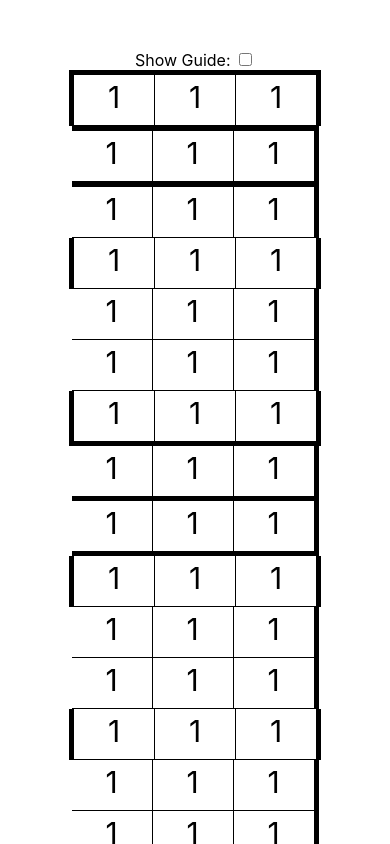
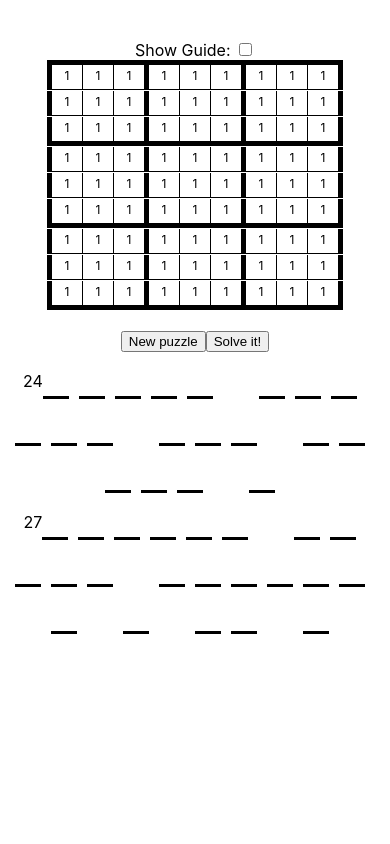
Before and after one commit to RohitTalwalkar/sanskrit-sudoku, a React (Create React App) app: page / in a window 390 px wide. Shown: the top 844 px of the page. Built offline with nearby package versions, Linux system fonts and the light colour scheme.

Commit message:
Fix negative bug mobile styles (#14)
* fix negative number issue

* make font size smaller

* mobile style

* another pass at fixing the styles, should look much better now

* fix increment

---------

Co-authored-by: Rohit Talwalkar <rohittalwalkar@gmail.com>

```diff
--- a/src/App.css
+++ b/src/App.css
@@ -1,6 +1,14 @@
 .App {
   text-align: center;
   padding: 50px;
+}
+
+/* Extra small devices (phones, 600px and down) */
+@media only screen and (max-width: 600px) {
+  .App {
+    padding: 40px 10px;
+  }
+
 }
 
 .App-logo {
--- a/src/components/Board.tsx
+++ b/src/components/Board.tsx
@@ -17,7 +17,7 @@ export const Board = (props: Props) => {
     setShowGuide("checked");
   };
   return (
-    <>
+    <div className="board-container">
       <label htmlFor="show-guide">Show Guide: </label>
       <input
         name="show-guide"
@@ -39,12 +39,12 @@ export const Board = (props: Props) => {
                     e
                   );
                   const updatedBoard = JSON.parse(JSON.stringify(boardState));
-                  if ((e as any).nativeEvent.offsetX >= 50) {
+                  if ((e as any).nativeEvent.offsetY >= 50) {
                     updatedBoard[index_1][index_2] =
                       (updatedBoard[index_1][index_2] + 1) % 9;
                   } else {
                     updatedBoard[index_1][index_2] =
-                      (updatedBoard[index_1][index_2] - 1) % 9;
+                      (((updatedBoard[index_1][index_2] - 1) % 9) + 9) % 9;
                   }
 
                   setBoardState(updatedBoard);
@@ -71,6 +71,6 @@ export const Board = (props: Props) => {
           </div>
         );
       })}
-    </>
+    </div>
   );
 };
--- a/src/index.css
+++ b/src/index.css
@@ -22,17 +22,49 @@ code {
                                   supported by Chrome, Edge, Opera and Firefox */
 }
 
+.board-container {
+  margin-bottom: 20px;
+}
+
 .board-p {
   display: inline-block;
   font-size: 30px;
   padding: 0 15px;
   cursor: pointer;
   width: 50px;
-  height: 50px;
+  height: 75px;
   text-align: center;
-  line-height: 45px;
+  line-height: 75px;
+}
 
+/* small devices */
+@media only screen and (max-width: 900px) {
+  .board-p {
+    display: inline-block;
+    font-size: 18px;
+    padding: 0 15px;
+    cursor: pointer;
+    width: 20px;
+    height: 45px;
+    text-align: center;
+    line-height: 45px;
+  }
 }
+
+/* Extra small devices (phones, 600px and down) */
+@media only screen and (max-width: 600px) {
+  .board-p {
+    display: inline-block;
+    font-size: 12px;
+    padding: 0 8px;
+    cursor: pointer;
+    width: 14px;
+    height: 24px;
+    text-align: center;
+    line-height: 22px;
+  }
+}
+
 
 
 /* top row */
```
